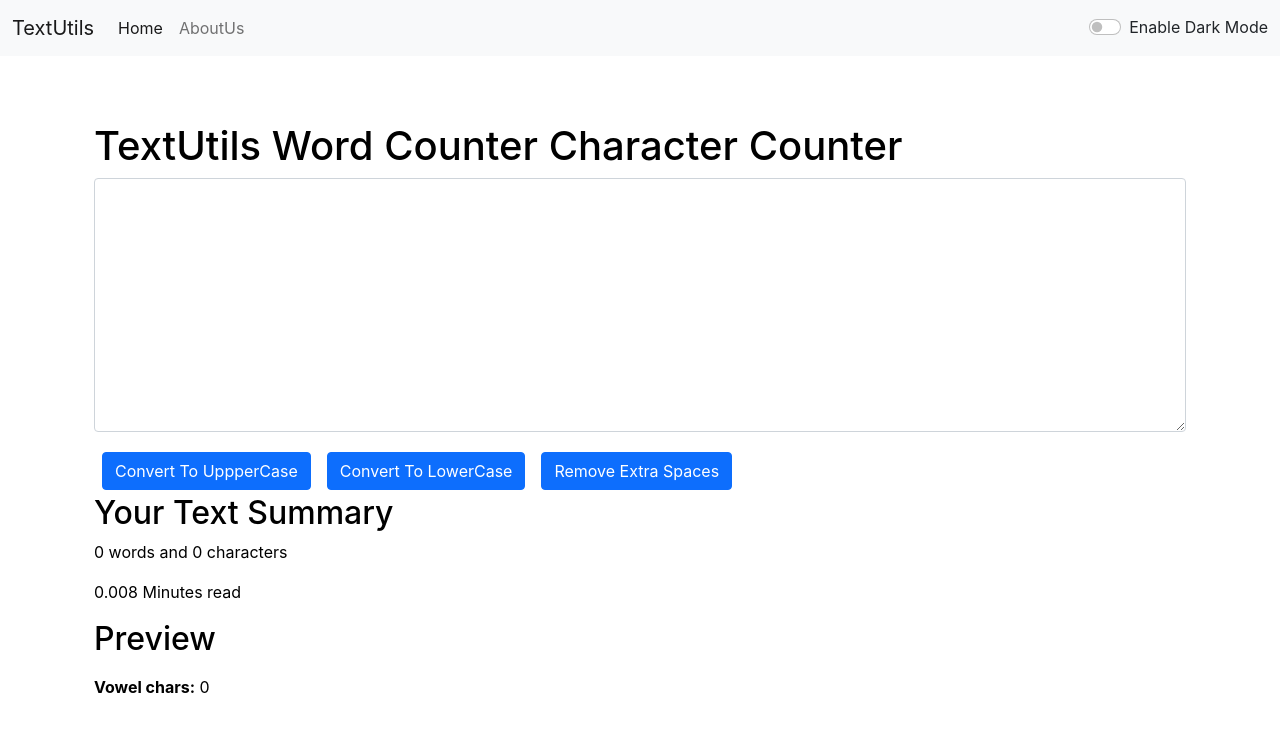
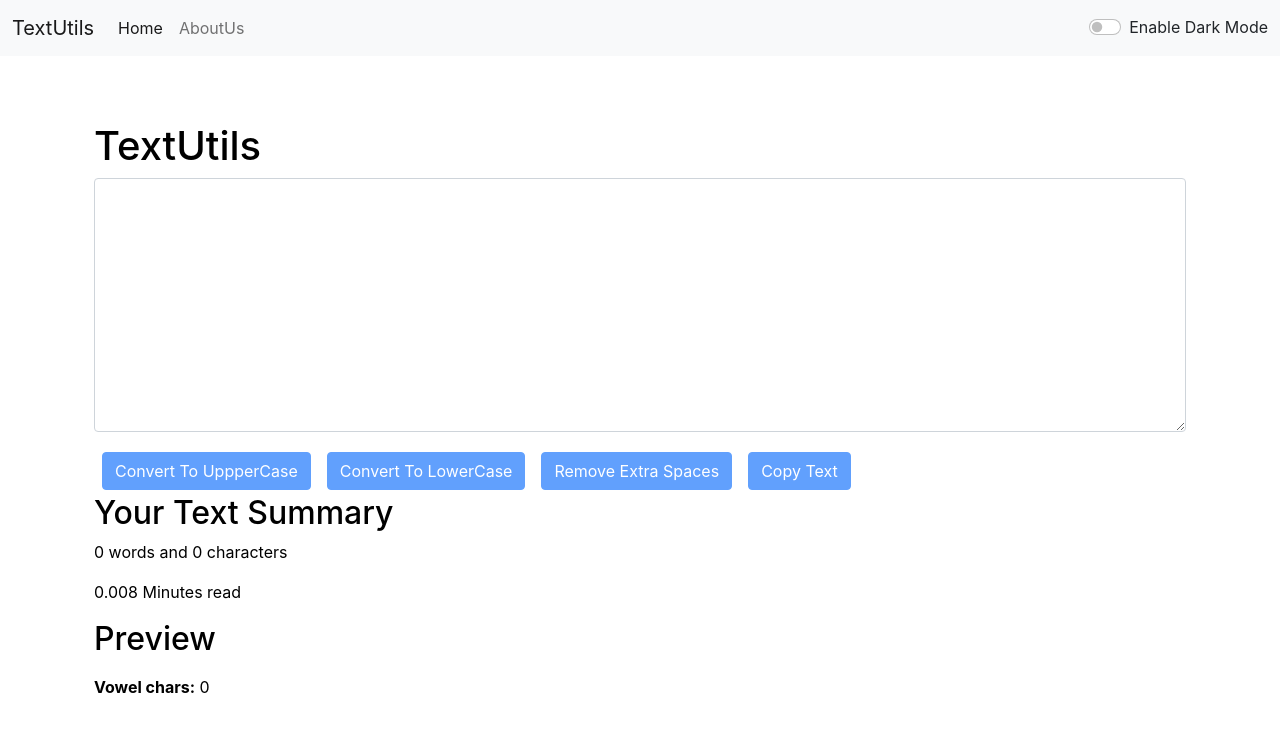
Before and after one commit to Devonox/TextUtils, a React (Create React App) app: page / in a window 1280 px wide. Shown: the top 732 px of the page. Built offline with nearby package versions, Linux system fonts and the light colour scheme.

Commit message:
commit on 'master'

```diff
--- a/src/App.js
+++ b/src/App.js
@@ -48,7 +48,7 @@ function App() {
               path="/*"
               element={
                 <TextForm
-                  heading="TextUtils Word Counter Character Counter"
+                  heading="TextUtils"
                   mode={mode}
                 />
               }
--- a/src/components/TextForm.js
+++ b/src/components/TextForm.js
@@ -22,6 +22,15 @@ export default function TextForm(props) {
       }
     }
     return count;
+  };
+  const handleCopy = () => {
+    let textArea = document.createElement("textarea");
+    textArea.value = text;
+    document.body.appendChild(textArea);
+    textArea.select();
+    document.execCommand("copy");
+    document.body.removeChild(textArea);
+    props.handleAlert("Text Copied", "success");
   };
 
   return (
@@ -49,6 +58,7 @@ export default function TextForm(props) {
           type="button"
           className="btn btn-primary mx-2 my-1"
           onClick={handleUpClick}
+          disabled={text.length === 0}
         >
           Convert To UppperCase
         </button>
@@ -56,6 +66,7 @@ export default function TextForm(props) {
           type="button"
           className="btn btn-primary mx-2 my-1"
           onClick={handleLowClick}
+          disabled={text.length === 0}
         >
           Convert To LowerCase
         </button>
@@ -65,8 +76,17 @@ export default function TextForm(props) {
           onClick={() => {
             setText(text.split(" ").join(""));
           }}
+          disabled={text.length === 0}
         >
           Remove Extra Spaces
+        </button>
+        <button
+          type="button"
+          className="btn btn-primary mx-2 my-1"
+          onClick={() => {handleCopy()}}
+          disabled={text.length === 0}
+          >
+          Copy Text
         </button>
       </div>
       <div
```
